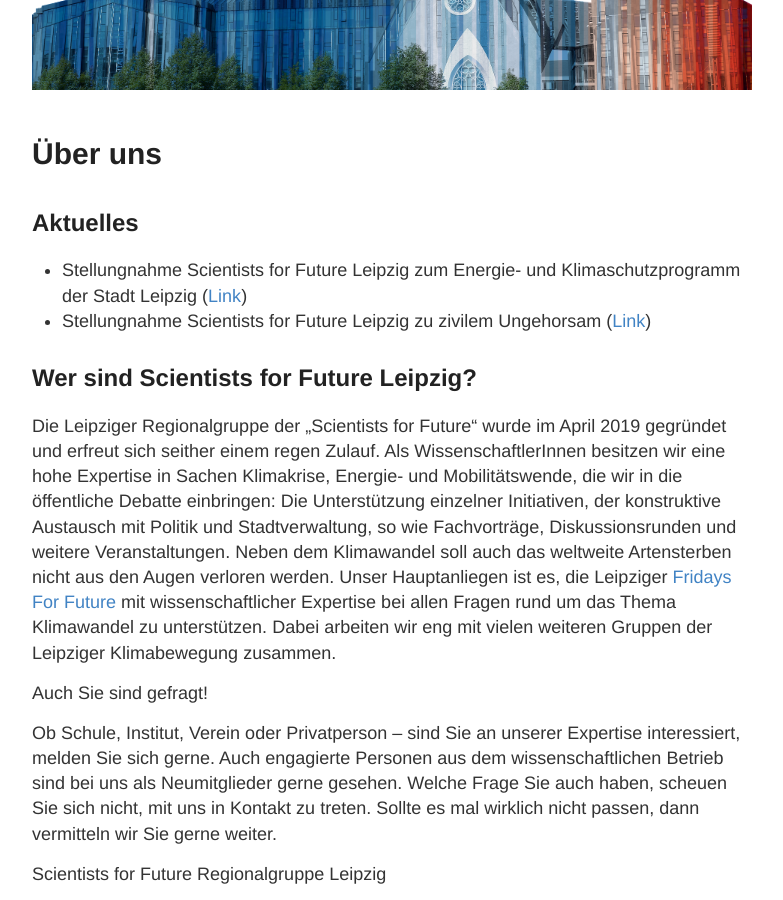
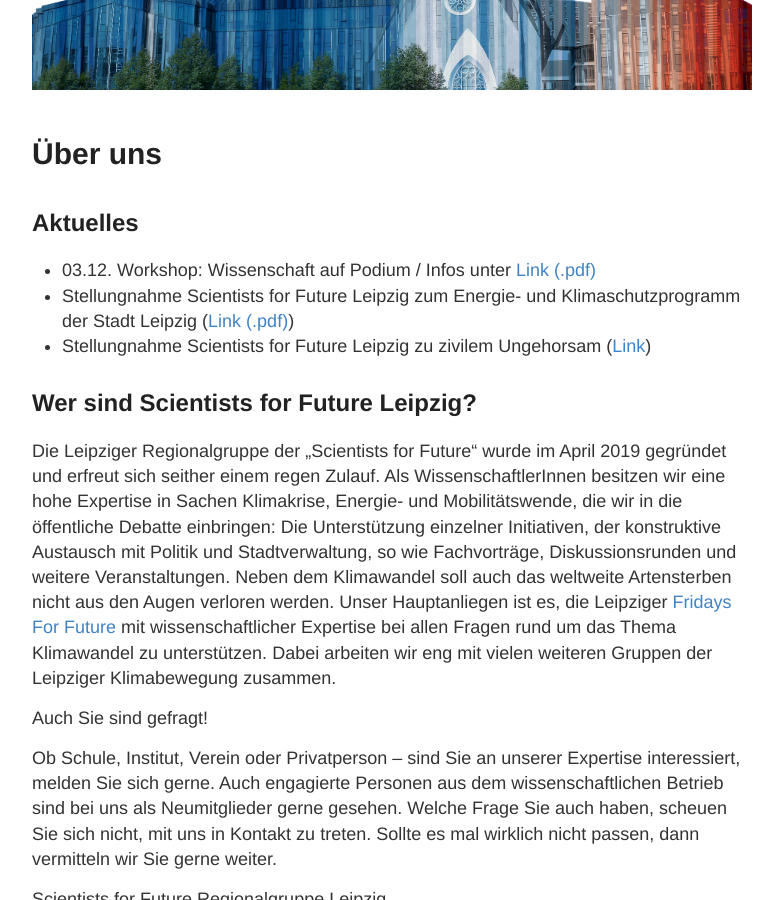
Before and after one commit to s4f-leipzig/s4f-leipzig.github.io, a Jekyll site: the page built from index.md, in a window 1280 px wide and 900 px high, scrolled down 425 px. Shown: the whole window, without its empty margins (248-1031 px from the left). Built offline with Jekyll 4.4.1, drawn with Linux system fonts in a browser that asks for light colours.

Commit message:
Update index.md

```diff
--- a/index.md
+++ b/index.md
@@ -4,9 +4,10 @@
 ---
 <h2>Aktuelles</h2>
 <ul>
-<li>Stellungnahme Scientists for Future Leipzig zum Energie- und Klimaschutzprogramm der Stadt Leipzig (<a target="blank" href="https://s4f-leipzig.de/stellungnahmen">Link</a>)</li>
+<li>03.12. Workshop: Wissenschaft auf Podium / Infos unter <a target="blank" href="https://s4f-leipzig.de/documents/Workshop_001.pdf">Link (.pdf)</a></li>
+<li>Stellungnahme Scientists for Future Leipzig zum Energie- und Klimaschutzprogramm der Stadt Leipzig (<a target="blank" href="https://s4f-leipzig.de/stellungnahmen">Link (.pdf)</a>)</li>
 
-<li>Stellungnahme Scientists for Future Leipzig zu zivilem Ungehorsam (<a target="blank" href="https://s4f-leipzig.de/stellungnahmen">Link</a>)
+<li>Stellungnahme Scientists for Future Leipzig zu zivilem Ungehorsam (<a target="blank" href="[https://s4f-leipzig.de/stellungnahmen](https://s4f-leipzig.de/documents/221010_Presseerklaerug.pdf)">Link</a>)
 </li></ul>
 
 <h2>Wer sind Scientists for Future Leipzig?</h2>
```
